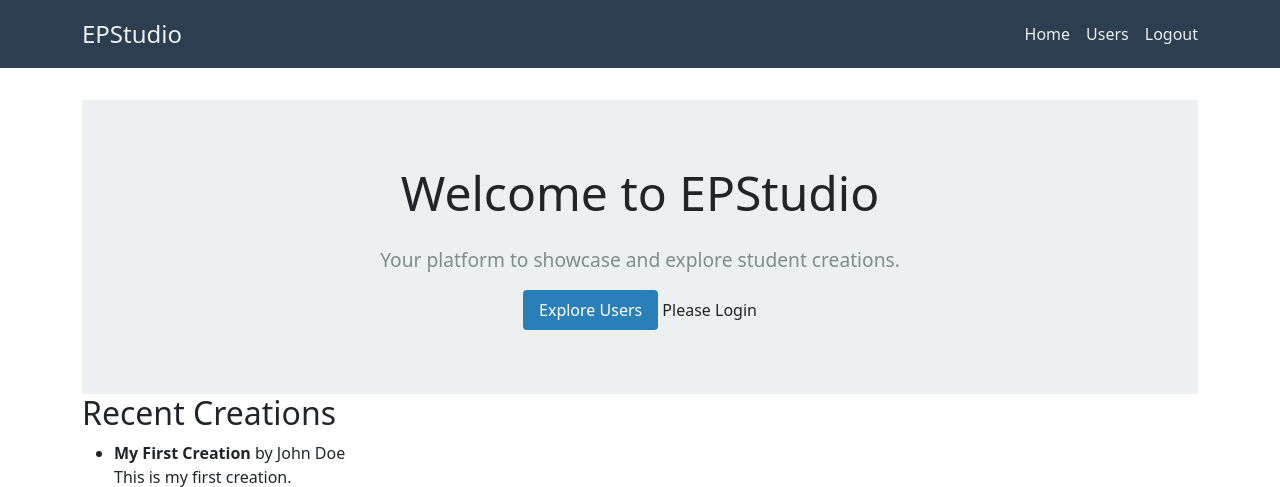
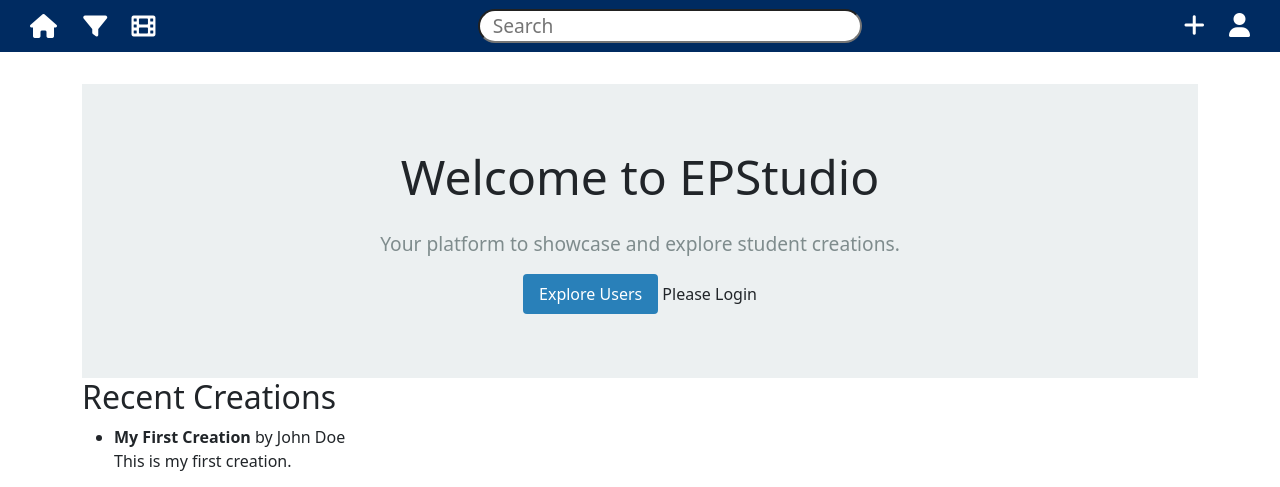
Before and after one commit to EastsidePreparatorySchool/epstudio, a Flask app: page / in a window 1280 px wide. Shown: the top 487 px of the page. Run offline with Flask 3, Linux system fonts and the light colour scheme; data comes from the database, SQL or seed files in the repository.

Commit message:
updated nav bar in base

```diff
--- a/static/style.css
+++ b/static/style.css
@@ -6,6 +6,7 @@ body {
     padding: 0;
 }
 
+/* old navbar */
 nav {
     background-color: #2c3e50;
     color: #ecf0f1;
@@ -43,6 +44,33 @@ nav ul li a {
 
 nav ul li a:hover {
     text-decoration: underline;
+}
+
+/* new navbar */
+.navbar {
+    display: flex;
+    align-items: center;
+    justify-content: space-between;
+    padding: 10px 20px;
+    background-color: #002B61;
+    color: #fff;
+}
+
+.nav-icons i, .search-bar, .fas {
+    margin: 0 10px;
+    color: #fff;
+    font-size: 24px;
+}
+
+.nav-icons {
+    padding: 0 20px;
+}
+
+.search-bar {
+    width: 30%;
+    border-radius: 25px;
+    padding-left: 13px;
+    font-size: 120%;
 }
 
 .container {
--- a/templates/base.html
+++ b/templates/base.html
@@ -5,9 +5,26 @@
     <title>{% block title %}EPStudio{% endblock %}</title>
     <link rel="stylesheet" href="{{ url_for('static', filename='style.css') }}">
     <link href="https://cdn.jsdelivr.net/npm/bootstrap@5.3.3/dist/css/bootstrap.min.css" rel="stylesheet" integrity="sha384-QWTKZyjpPEjISv5WaRU9OFeRpok6YctnYmDr5pNlyT2bRjXh0JMhjY6hW+ALEwIH" crossorigin="anonymous">
+    <link rel="stylesheet" href="https://cdnjs.cloudflare.com/ajax/libs/font-awesome/6.0.0-beta3/css/all.min.css">
     <script src="https://cdn.jsdelivr.net/npm/bootstrap@5.3.3/dist/js/bootstrap.bundle.min.js" integrity="sha384-YvpcrYf0tY3lHB60NNkmXc5s9fDVZLESaAA55NDzOxhy9GkcIdslK1eN7N6jIeHz" crossorigin="anonymous"></script>
 </head>
 <body>
+    <nav class="navbar">
+        <div class="nav-icons">
+            <a href="{{ url_for('index') }}" class="brand">
+                <i class="fa-solid fa-house"></i> <!--home icon-->
+            </a>
+            <i class="fa-solid fa-filter"></i> <!--filter icon, doesn't do anything-->
+            <i class="fa-solid fa-film"></i> <!--gallery icon-->
+        </div>
+        <input type="text" class="search-bar" placeholder="Search">
+        <div class="nav-icons">
+            <i class="fa-solid fa-plus"></i>
+            <i class="fa-solid fa-user"></i>
+        </div>
+    </nav>
+
+    <!-- old nav bar
     <nav>
         <div class="container">
             <a href="{{ url_for('index') }}" class="brand">EPStudio</a>
@@ -17,7 +34,7 @@
                 <li><a href="{{ url_for('logout') }}">Logout</a></li>
             </ul>
         </div>
-    </nav>
+    </nav> -->
 
     {% with messages = get_flashed_messages(with_categories=true) %}
     {% if messages %}
--- /dev/null
+++ b/templates/gallery.html
@@ -0,0 +1 @@
+to do - implement a gallery page
```
